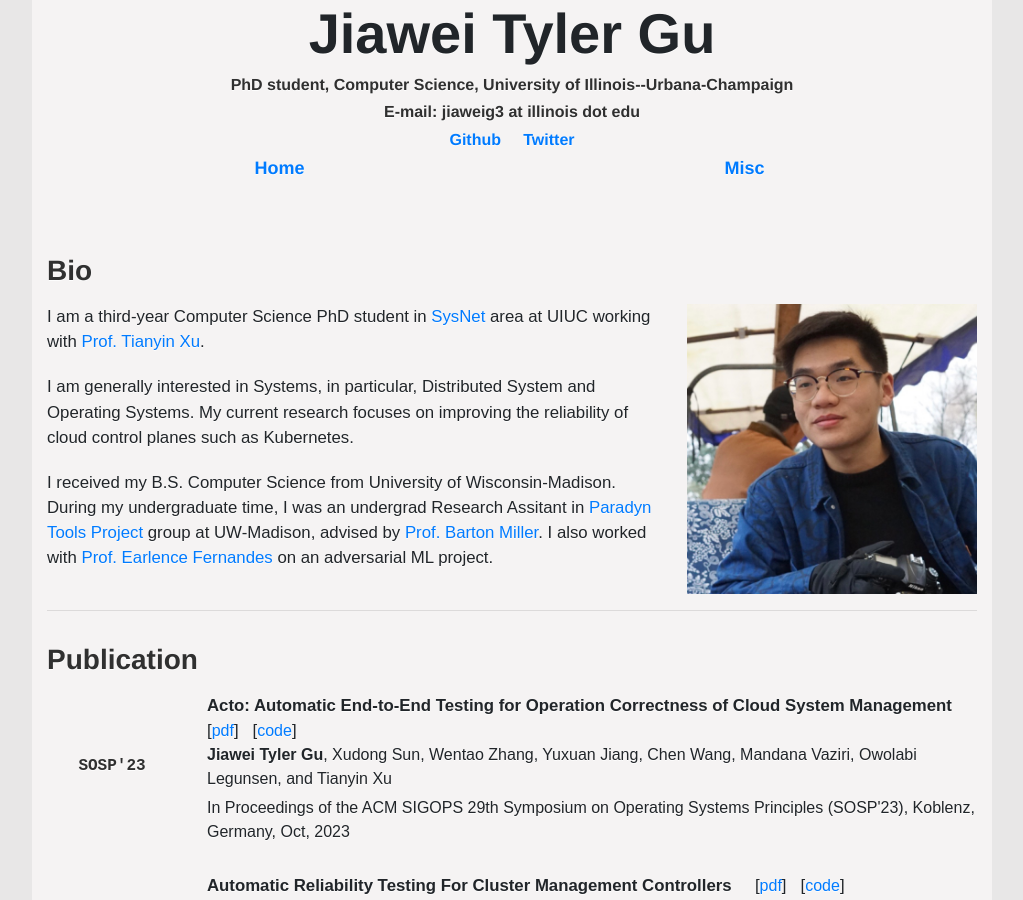
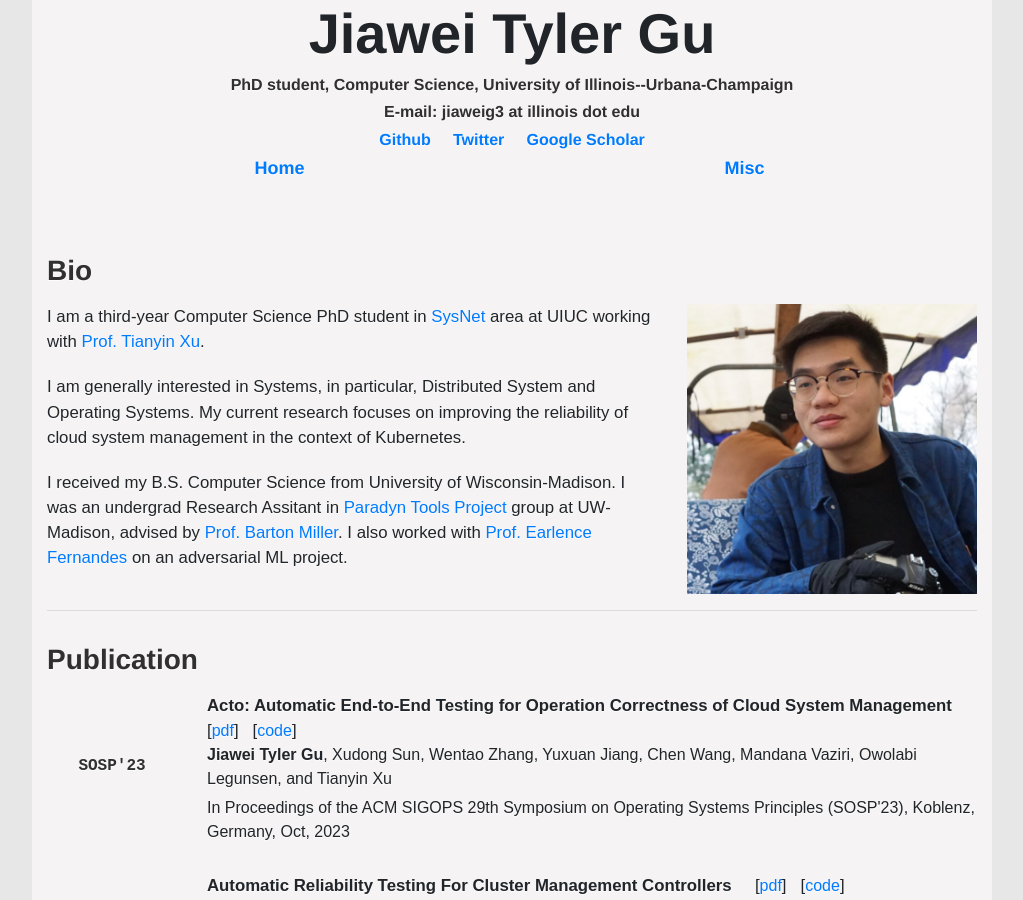
Before and after one commit to tylergu/tylergu.github.io, a Jekyll site: the page built from index.html, in a window 1280 px wide and 900 px high. Shown: the whole window, without its empty margins (128-1151 px from the left). Built offline with Jekyll 4.4.1, drawn with Linux system fonts in a browser that asks for light colours.

```diff
--- a/_includes/bio.html
+++ b/_includes/bio.html
@@ -13,11 +13,12 @@
         </p>
         <p>
             I am generally interested in Systems, in particular, Distributed System and Operating Systems.
-            My current research focuses on improving the reliability of cloud control planes such as Kubernetes.
+            My current research focuses on improving the reliability of cloud system management in the context of
+            Kubernetes.
         </p>
 
 
-        <p>I received my B.S. Computer Science from University of Wisconsin-Madison. During my undergraduate time, I was
+        <p>I received my B.S. Computer Science from University of Wisconsin-Madison. I was
             an undergrad Research Assitant in <a href="http://www.paradyn.org/">Paradyn Tools Project</a> group
             at UW-Madison,
             advised by <a href="http://pages.cs.wisc.edu/~bart/">Prof. Barton Miller</a>. I also worked with <a
--- a/_includes/header.html
+++ b/_includes/header.html
@@ -5,4 +5,6 @@
     <a href="https://github.com/tylergu" class="external" target="_blank">Github</a>
     &nbsp;&nbsp;&nbsp;
     <a href="https://twitter.com/tylergu_jiawei" class="external" target="_blank">Twitter</a>
+    &nbsp;&nbsp;&nbsp;
+    <a href="https://scholar.google.com/citations?user=v7DTpbMAAAAJ&hl=en" class="external" target="_blank">Google Scholar</a>
 </h4>
--- a/misc.html
+++ b/misc.html
@@ -14,7 +14,8 @@ title: Fun Stuff
     <p>
         I listen to music with heavy beats, such as
         <a href="https://www.youtube.com/watch?v=OtTFPZSQ_Qc">Rock</a>,
-        <a href="https://www.youtube.com/watch?v=n_8y9bXyd_Y">Hip-hop</a>,
+        <a href="https://www.youtube.com/watch?v=GUehmcEJxJs">R&B</a>,
+        <a href="https://www.youtube.com/watch?v=n_8y9bXyd_Y">Rap</a>,
         and <a href="https://www.youtube.com/watch?v=Rlfp6-rwjUU">EDM</a>.
     </p>
 
```
Also changed, not shown: 1 other file.
